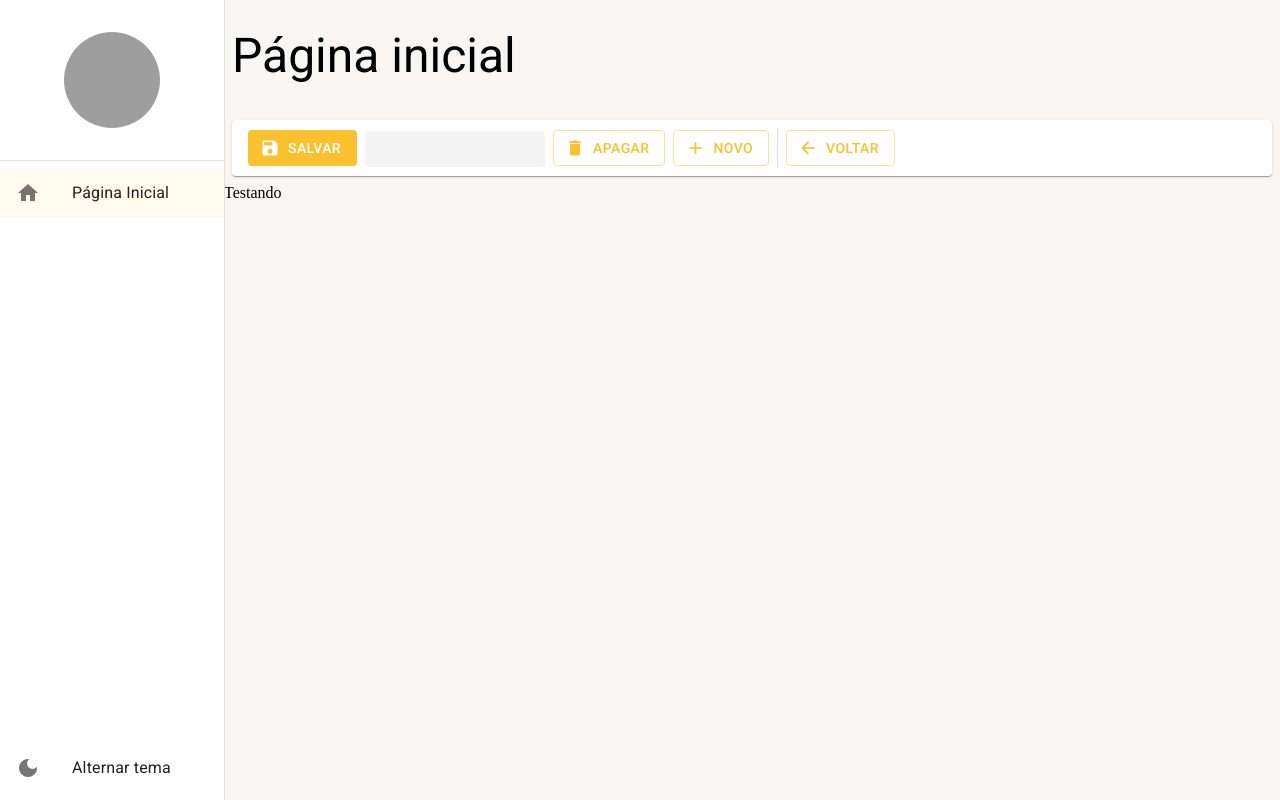
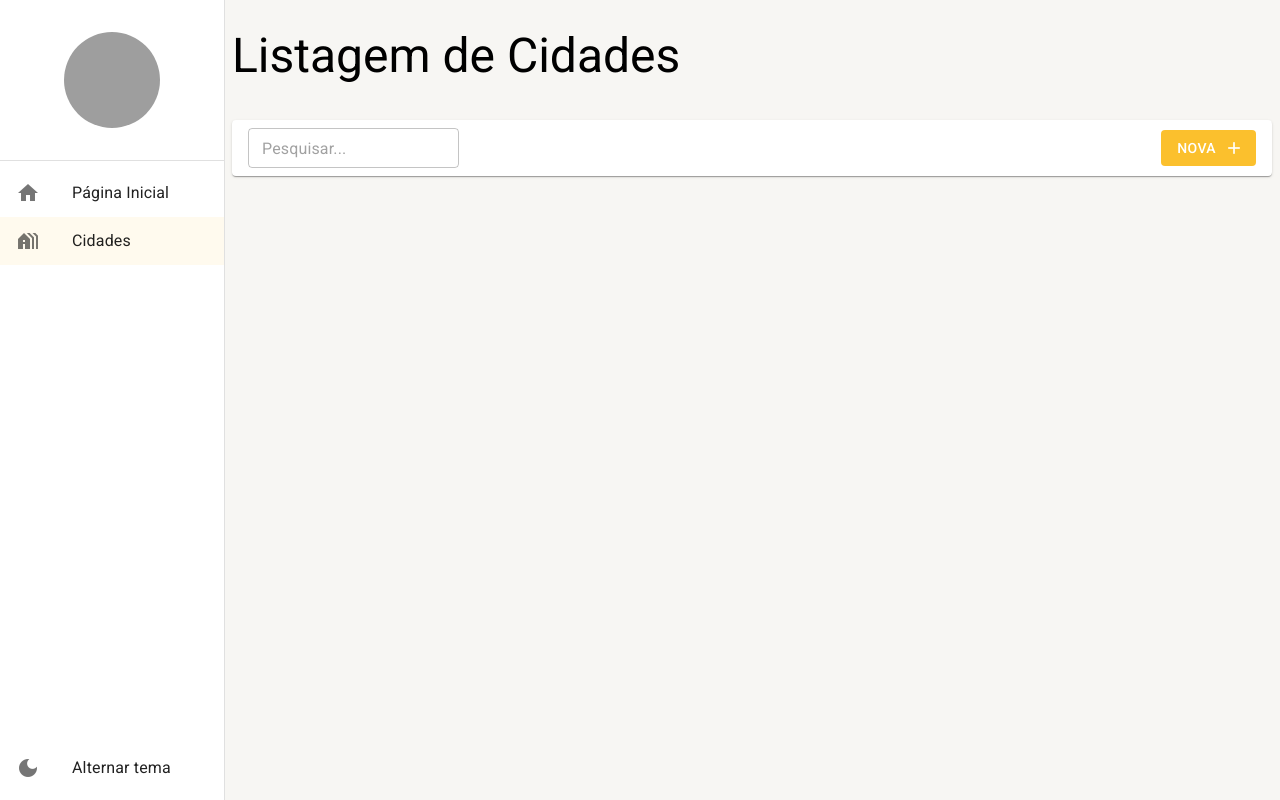
Before and after one commit to robsonbucci/youtube-react-mui-typescript, a React (Create React App) app: page /cidades in a window 1280 px wide. Before the commit this address led to /pagina-inicial. Built offline with nearby package versions, Linux system fonts and the light colour scheme; grey boxes are pictures that could not be loaded.

Commit message:
feat: Criando tela de cidades

```diff
--- /dev/null
+++ b/src/pages/cidades/ListagemDeCidades.tsx
@@ -0,0 +1,28 @@
+import React from 'react';
+import { LayoutBaseDePagina } from '../../shared/layouts';
+import { FerramentasDaListagem } from '../../shared/components';
+import { useSearchParams } from 'react-router-dom';
+
+export const ListagemDeCidades: React.FC = () => {
+  const [searchParams, setSearchParams] = useSearchParams();
+
+  const busca = React.useMemo(() => {
+    return searchParams.get('busca') || '';
+  }, [searchParams]);
+
+  return (
+    <LayoutBaseDePagina
+      titulo="Listagem de Cidades"
+      barraDeFerramentas={
+        <FerramentasDaListagem
+          mostrarInputBusca
+          textoBotaoNovo="Nova"
+          textoDaBusca={busca}
+          aoMudarTextoDeBusca={texto => setSearchParams({ busca: texto }, { replace: true })}
+        />
+      }
+    >
+      <></>
+    </LayoutBaseDePagina>
+  );
+};
--- a/src/pages/index.ts
+++ b/src/pages/index.ts
@@ -1 +1,2 @@
 export * from './dashboard/Dashboard';
+export * from './cidades/ListagemDeCidades';
--- a/src/routes/index.tsx
+++ b/src/routes/index.tsx
@@ -1,7 +1,7 @@
+import React from 'react';
 import { Navigate, Route, Routes } from 'react-router-dom';
 import { useDrawerContext } from '../shared/contexts';
-import React from 'react';
-import { Dashboard } from '../pages';
+import { Dashboard, ListagemDeCidades } from '../pages';
 
 export const AppRoutes = () => {
   const { setDrawerOptions } = useDrawerContext();
@@ -12,12 +12,20 @@
         path: 'pagina-inicial',
         label: 'Página Inicial',
       },
+      {
+        icon: 'holiday_village',
+        path: '/cidades',
+        label: 'Cidades',
+      },
     ]);
   }, []);
 
   return (
     <Routes>
       <Route path="/pagina-inicial" element={<Dashboard />} />
+      <Route path="/cidades" element={<ListagemDeCidades />} />
+      {/* <Route path="/cidades/detalhe/:id" element={<ListagemDeCidades />} /> */}
+
       <Route path="*" element={<Navigate to="/pagina-inicial" />} />
     </Routes>
   );
```
